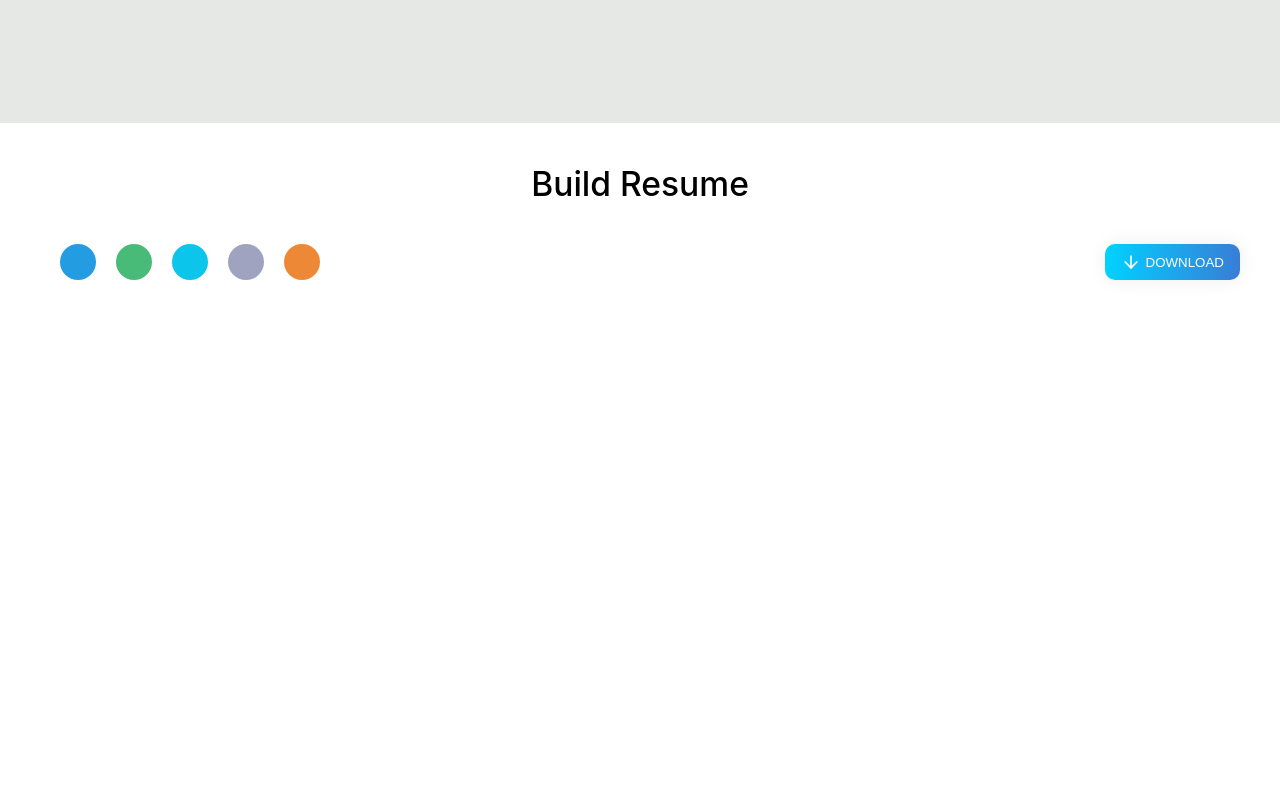
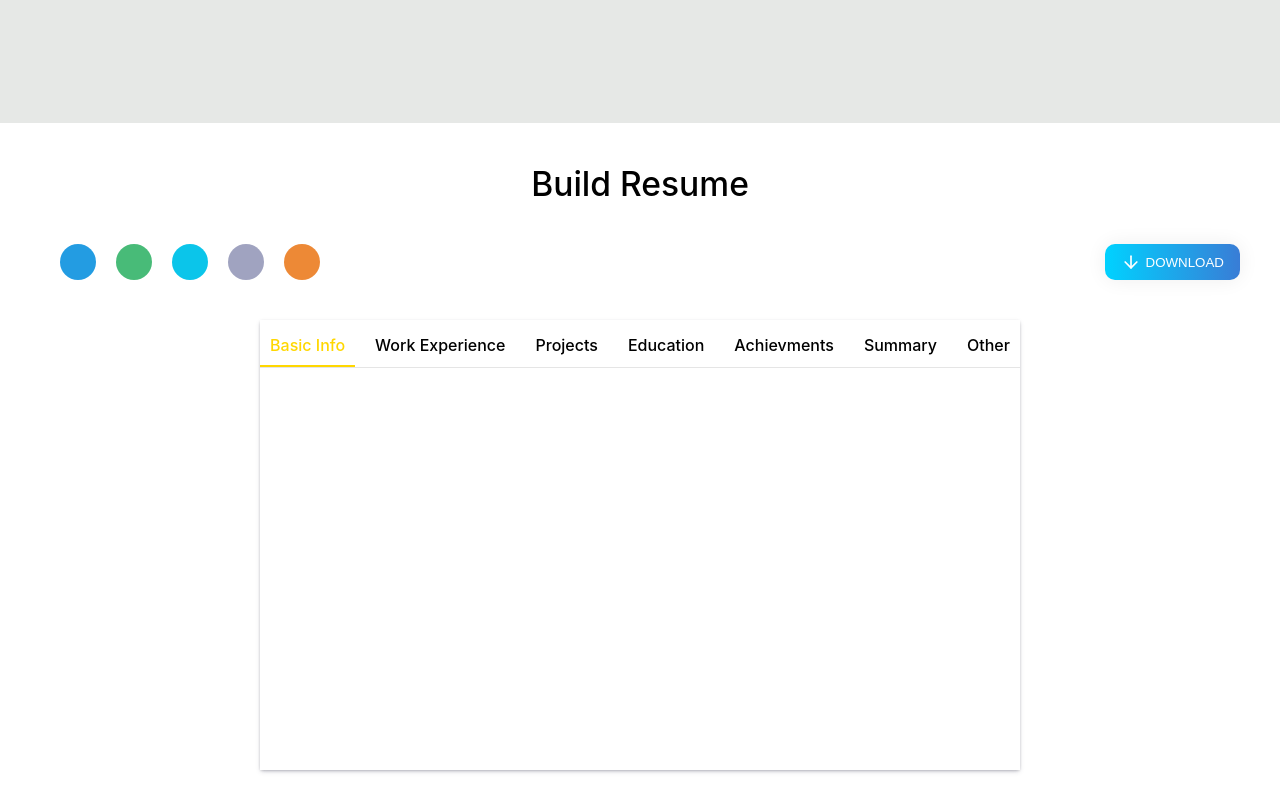
Before and after one commit to RealOtakuBoi/resumebuilder, a React (Create React App) app: page / in a window 1280 px wide. Shown: the part 557-1357 px from the top of the page. Before the commit the page ends 877 px from the top, so only its background shows below. Built offline with nearby package versions, Linux system fonts and the light colour scheme.

Commit message:
Editor Categories can done

```diff
--- a/src/Components/Body/Body.js
+++ b/src/Components/Body/Body.js
@@ -1,10 +1,20 @@
 import React from 'react'
 import styles from './Body.module.css'
 import { ArrowDown } from 'react-feather'
+import { Editor } from '../../Editor/Editor'
 
 export const Body = () => {
 
-    const colors = ['#239ce2', '#48bb78', '#0bc5ea', '#a0a3c0', '#ed8936']
+    const colors = ['#239ce2', '#48bb78', '#0bc5ea', '#a0a3c0', '#ed8936'];
+    const sections = {
+        basicInfo : 'Basic Info',
+        workExp : 'Work Experience',
+        projects : 'Projects',
+        education : 'Education',
+        achievments : 'Achievments',
+        summary : 'Summary',
+        other : 'Other'
+    }
   return (
     <div className={styles.container}>
         <p className={styles.heading}>Build Resume</p>
@@ -23,6 +33,9 @@ export const Body = () => {
             </div>
             <button><ArrowDown/>Download</button>
         </div>
+        <div className={styles.main}>
+            <Editor sections = {sections}/>
+        </div>
     </div>
   )
 }
--- a/src/Editor/Editor.js
+++ b/src/Editor/Editor.js
@@ -1,7 +1,29 @@
-import React from 'react'
+import React, { useState } from "react";
+import styles from "./Editor.module.css";
 
-export const Editor = () => {
+export const Editor = ({ sections }) => {
+  const [activeSectionKey, setActiveSectionKey] = useState(
+    Object.keys(sections)[0]
+  );
   return (
-    <div>Editor</div>
-  )
-}
+    <div className={styles.container}>
+      <div className={styles.header}>
+        {Object.keys(sections).map((key) => (
+          <div
+            className={`${styles.section} ${
+              activeSectionKey === key ? styles.active : ""
+            }`}
+            key={key}
+            onClick={() => setActiveSectionKey(key)}
+          >
+            {sections[key]}
+          </div>
+        ))}
+      </div>
+
+      <div className={styles.body}>
+
+      </div>
+    </div>
+  );
+};
--- a/src/Editor/Editor.module.css
+++ b/src/Editor/Editor.module.css
@@ -0,0 +1,30 @@
+.container{
+    min-width: 550px;
+    min-height: 450px;
+    display: flex;
+    flex-direction: column;
+    gap:30px;
+    box-shadow: rgba(50, 50, 93, 0.25) 0px 2px 5px -1px, rgba(0, 0, 0, 0.3) 0px 1px 3px -1px;
+    padding-top: 5px;
+}
+
+.header{
+    display: flex;
+    gap:10px;
+    overflow-x: auto;
+    border-bottom: 1px solid rgba(0,0,0,0.1);
+}
+
+.header .section{
+    padding: 10px;
+    border-radius: 2px solid transparent;
+    font-weight: 500;
+    font-size: 1rem;
+    white-space: nowrap;
+    cursor: pointer;
+}
+
+.header .active{
+    border-bottom: 2px solid gold;
+    color: gold;
+}
```
